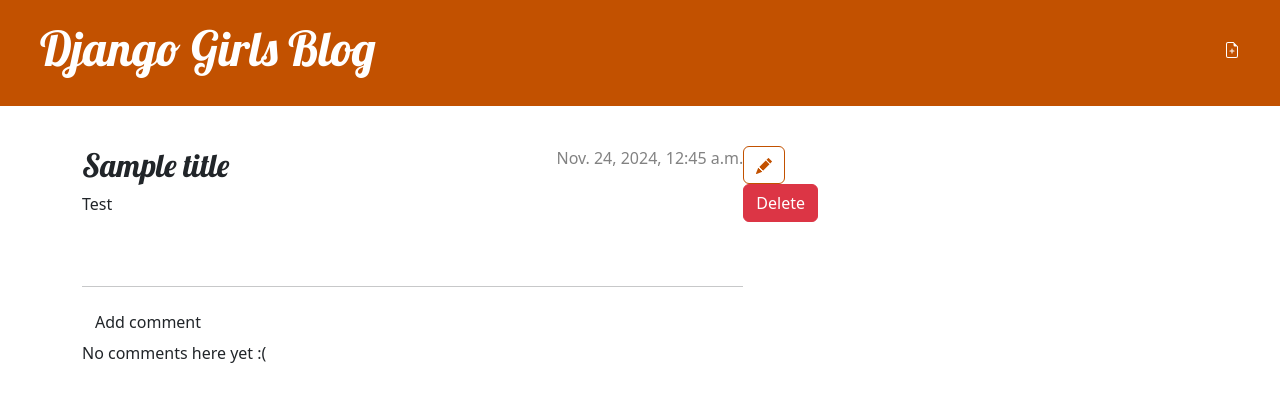
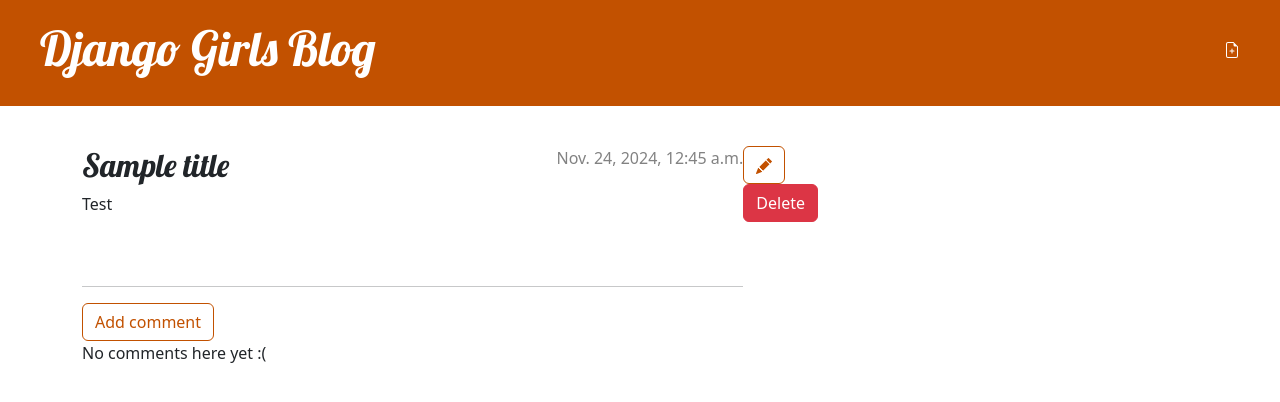
Before and after one commit to nmartinez71/django-sdev, a Django app: page /post/3/ in a window 1280 px wide. Shown: the top 402 px of the page. Run offline with Django 5.2, Linux system fonts and the light colour scheme; data comes from the database, SQL or seed files in the repository; data that the repository does not hold is empty.

Commit message:
updated buttob

```diff
--- a/blog/templates/blog/post_detail.html
+++ b/blog/templates/blog/post_detail.html
@@ -25,7 +25,7 @@
         <p>{{ post.text|linebreaksbr }}</p>
     </article>
     <hr>
-    <a class="btn btn-default" href="{% url 'add_comment_to_post' pk=post.pk %}">Add comment</a>
+    <a class="btn btn-secondary" href="{% url 'add_comment_to_post' pk=post.pk %}">Add comment</a>
 {% for comment in post.comments.all %}
 
 
```
